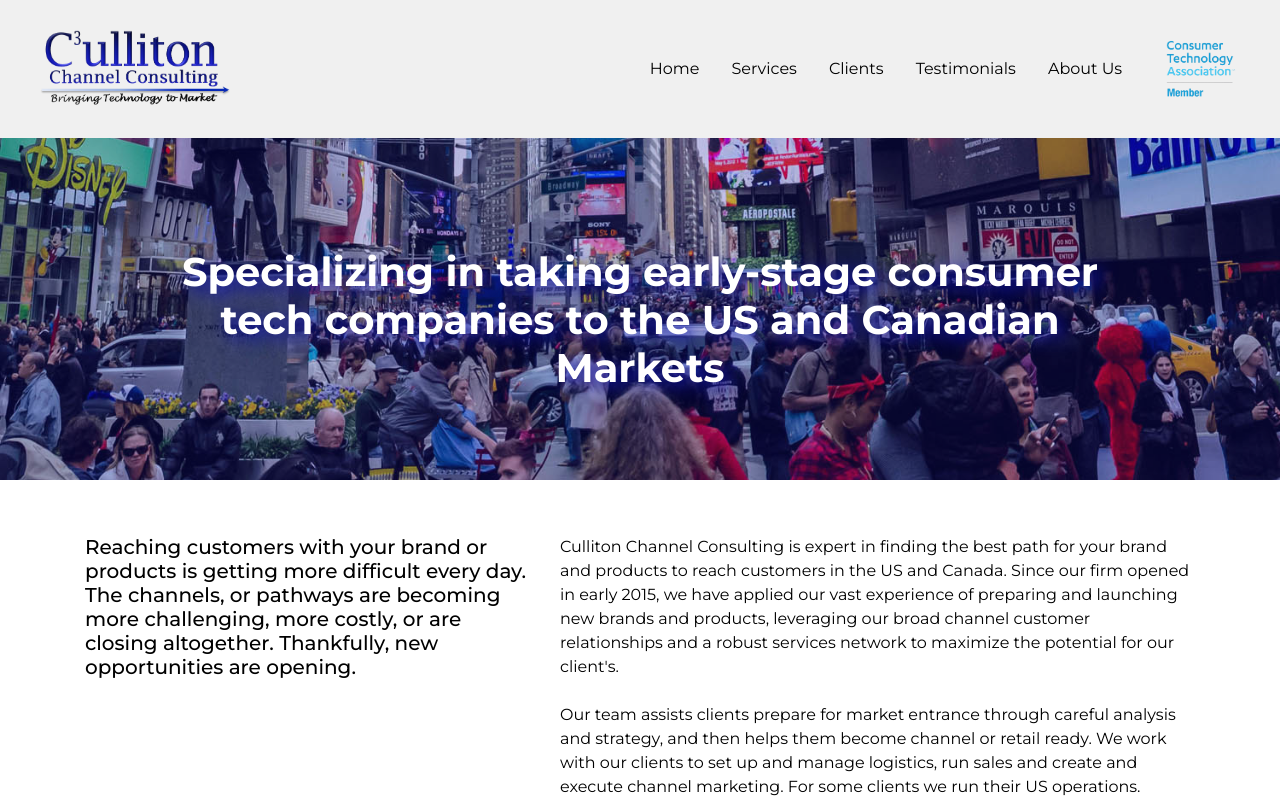
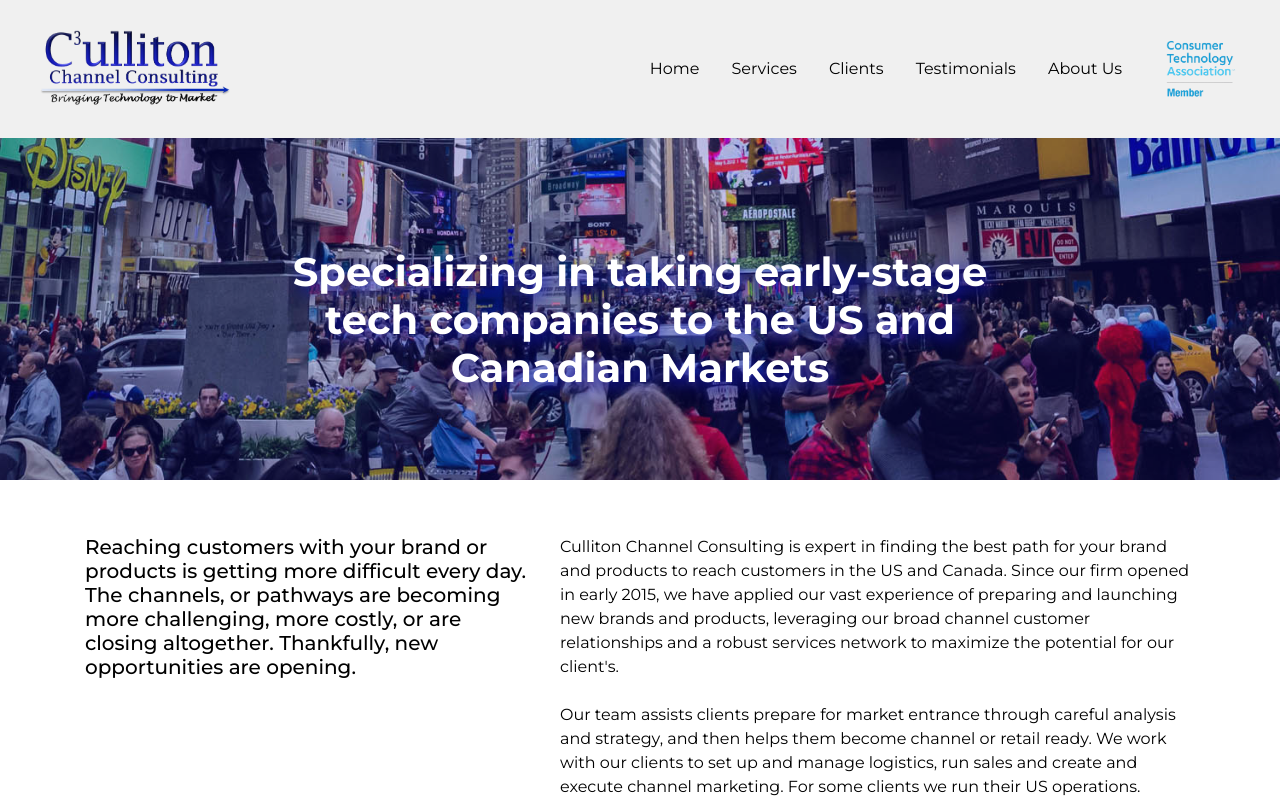
Before and after one commit to lucy-3610/culliton-channel-consulting, a React (Create React App) app: page / in a window 1280 px wide. Shown: the top 800 px of the page. Built offline with nearby package versions, Linux system fonts and the light colour scheme.

Commit message:
removed word and styled accordingly

```diff
--- a/src/Home.jsx
+++ b/src/Home.jsx
@@ -17,7 +17,7 @@ export default class Home extends React.Component {
                 <div id="home" className="header-image">
                     <img alt="Culliton Channel Consulting Home" src={home2600} srcSet={`${mobileHome} 500w, ${home1500} 1500w, ${home2600} 2600w`} />
                     <div className="overlay"></div>
-                    <h1 className="centered centered-style">Specializing in taking early-stage consumer tech companies to the US and Canadian Markets</h1>
+                    <h1 className="centered centered-style">Specializing in taking early-stage tech companies to the US and Canadian Markets</h1>
                 </div>
 
                 <div className="body pt-2 pb-0 p-sm-5">
--- a/src/index.scss
+++ b/src/index.scss
@@ -512,6 +512,10 @@ ul {
     }
   }
 
+  #home h1 {
+    width: 60%;
+  }
+
   #client-header,
   #testimonial-header {
     width: 80%;
@@ -729,6 +733,10 @@ ul {
 }
 
 @media screen and (min-width: 1600px) {
+  #home h1 {
+    width: 55%;
+  }
+
   .centered-style {
     width: 65%;
   }
```
